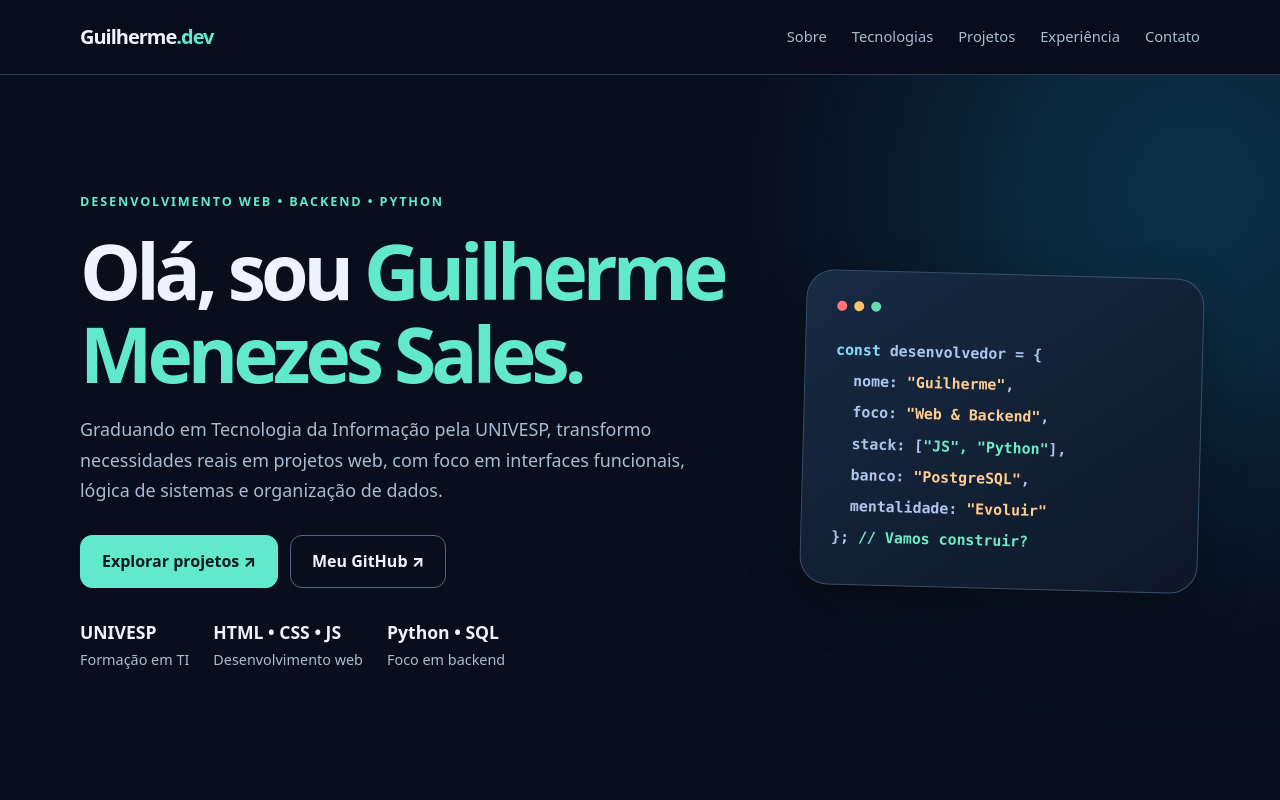
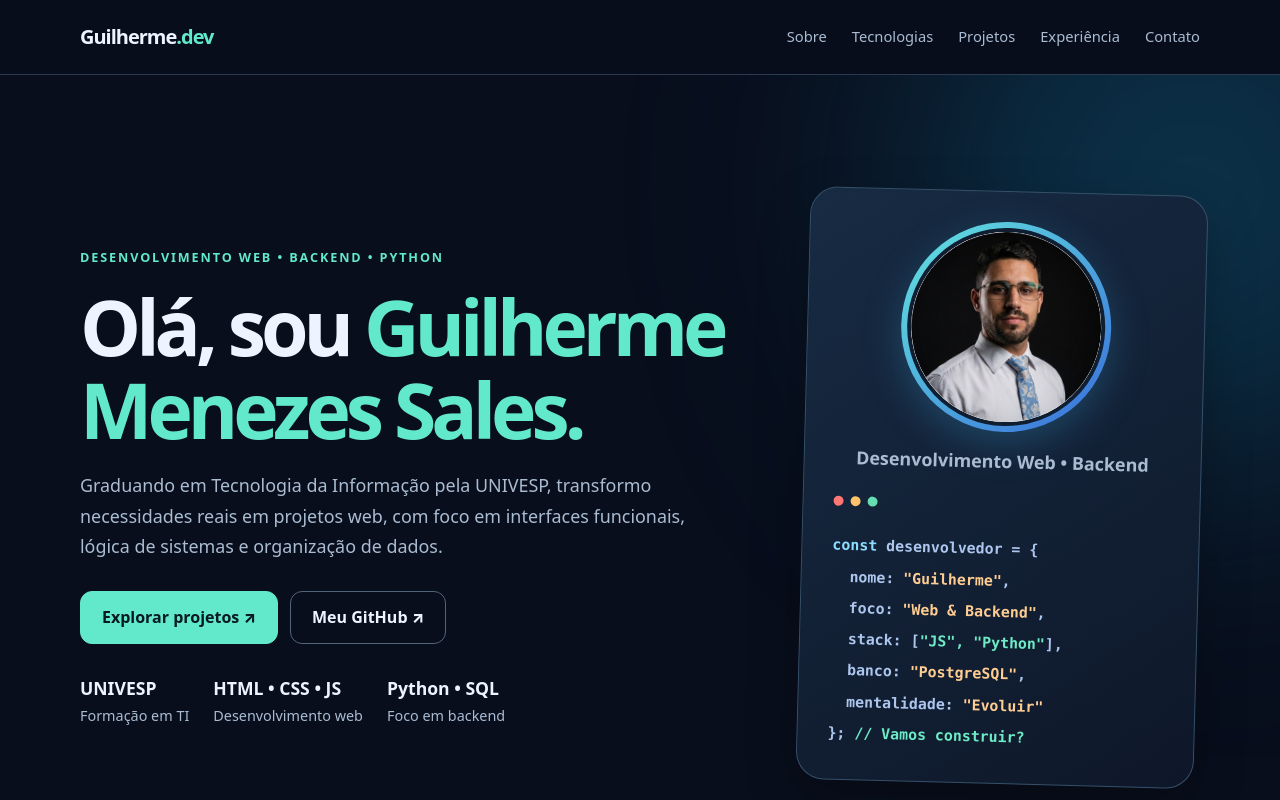
Before and after one commit to guilhermemsales22/Portf-lio-de-Guilherme-Menezes-Sales, a plain HTML site: page index.html in a window 1280 px wide. Shown: the top 800 px of the page. Drawn offline with Linux system fonts and the light colour scheme.

Commit message:
Add profile photo to portfolio
Co-authored-by: Copilot <223556219+Copilot@users.noreply.github.com>

```diff
--- a/index.html
+++ b/index.html
@@ -14,6 +14,7 @@
     section{padding:81px 0}.section-head{max-width:690px;margin-bottom:36px}.section-head h2{font-size:clamp(1.9rem,3.5vw,2.7rem);line-height:1.2;letter-spacing:-.04em;margin:8px 0 12px}.section-head p{color:var(--muted);margin:0}.about-grid{display:grid;grid-template-columns:1.2fr .8fr;gap:24px}.panel,.project,.timeline-item{background:var(--surface);border:1px solid var(--border);border-radius:20px}.panel{padding:28px}.panel p{color:var(--muted);margin:0 0 12px}.panel p:last-child{margin-bottom:0}.detail-list{display:grid;gap:13px}.detail-list div{display:flex;justify-content:space-between;gap:12px;border-bottom:1px solid var(--border);padding-bottom:11px}.detail-list span{color:var(--muted);text-align:right}.skills-grid{display:grid;grid-template-columns:repeat(4,1fr);gap:16px}.skill{padding:24px;background:var(--surface);border:1px solid var(--border);border-radius:18px}.skill .symbol{font-size:1.65rem}.skill h3{margin:8px 0 12px;font-size:1.07rem}.tags{display:flex;flex-wrap:wrap;gap:7px}.tag{font-size:.78rem;padding:5px 9px;border-radius:7px;background:#21354a;color:#cae3fc;border:1px solid #304b61}
     .projects{background:#0c1525}.filters{display:flex;flex-wrap:wrap;gap:10px;margin-bottom:24px}.filter{border:1px solid var(--border);border-radius:9px;background:var(--surface);color:var(--muted);padding:8px 15px}.filter[aria-pressed="true"]{background:var(--accent);color:#082025;border-color:var(--accent);font-weight:800}.projects-grid{display:grid;grid-template-columns:repeat(2,minmax(0,1fr));gap:20px}.project{overflow:hidden;transition:transform .2s,border-color .2s}.project:hover{transform:translateY(-4px);border-color:#467d93}.project-art{height:167px;padding:25px;display:flex;justify-content:space-between;align-items:end;background:radial-gradient(circle at 80% 0%,#326eab,transparent 55%),linear-gradient(135deg,#1d334d,#122137)}.project-art.education{background:radial-gradient(circle at 80% 0%,#238c7c,transparent 55%),linear-gradient(135deg,#17384a,#132239)}.project-art.finance{background:radial-gradient(circle at 85% 15%,#7e63cc,transparent 54%),linear-gradient(135deg,#242d53,#152139)}.project-art span{font-size:3rem}.project-art small{font:700 .85rem ui-monospace,monospace;color:#d6e8ff}.project-body{padding:25px}.project-body h3{font-size:1.2rem;margin:0 0 8px}.project-body p{color:var(--muted);margin:0 0 17px}.project-body .tags{margin-bottom:21px}.project-links{display:flex;flex-wrap:wrap;gap:16px}.project-links a{color:var(--accent);font-weight:750}.project-links a:hover{text-decoration:underline}.project[hidden]{display:none}
     .timeline{display:grid;gap:18px}.timeline-item{padding:24px 28px;display:grid;grid-template-columns:195px 1fr;gap:25px}.timeline-item time{color:var(--accent);font-size:.92rem;font-weight:700}.timeline-item h3{margin:0}.timeline-item p{margin:5px 0 0;color:var(--muted)}.education-grid{display:grid;grid-template-columns:repeat(2,1fr);gap:22px}.cert-list{color:var(--muted);padding-left:20px;margin:0}.cert-list li{padding-bottom:7px}.contact{background:linear-gradient(145deg,#142c3e,#0b192b);border-block:1px solid var(--border)}.contact-box{text-align:center;max-width:720px;margin:auto}.contact-box p{color:var(--muted)}.contact-box .actions{justify-content:center}.contact-details{margin:22px 0 0;color:var(--muted);overflow-wrap:anywhere}footer{padding:25px 0;color:var(--muted);font-size:.85rem;text-align:center}
+    .profile-photo-wrap{display:flex;align-items:center;justify-content:center;margin:0 auto 24px;width:210px;height:210px;padding:6px;border-radius:50%;background:linear-gradient(135deg,#63e6df,#386cdb);box-shadow:0 12px 38px rgba(61,161,219,.27)}.profile-photo{display:block;width:100%;height:100%;border-radius:50%;object-fit:cover;background:#fff;border:4px solid #101e31}.profile-caption{text-align:center;color:#c3d4ea;font-size:.87rem;margin:-10px 0 24px;font-weight:650}
     @media(max-width:900px){.hero-grid,.about-grid{grid-template-columns:1fr}.hero-panel{max-width:550px;transform:none}.skills-grid{grid-template-columns:repeat(2,1fr)}}
     @media(max-width:650px){.container{width:min(100% - 30px,1120px)}.hero{padding:76px 0 60px}section{padding:58px 0}.menu-toggle{display:block}nav{display:none;position:absolute;left:0;right:0;top:74px;padding:18px 24px 26px;flex-direction:column;align-items:stretch;background:#0b1525;border-bottom:1px solid var(--border)}nav.open{display:flex}nav a{padding:5px}.projects-grid,.education-grid,.skills-grid{grid-template-columns:1fr}.timeline-item{grid-template-columns:1fr;gap:8px}.hero-panel{padding:21px}.detail-list div{display:block}.detail-list span{display:block;text-align:left}.actions .btn{width:100%}}
     @media(prefers-reduced-motion:reduce){html{scroll-behavior:auto}*,*:before,*:after{transition:none!important;animation:none!important}}
@@ -38,7 +39,7 @@
         <div class="actions"><a class="btn" href="#projetos">Explorar projetos ↗</a><a class="btn secondary" href="https://github.com/guilhermemsales22" target="_blank" rel="noopener noreferrer">Meu GitHub ↗</a></div>
         <div class="statbar"><div><strong>UNIVESP</strong>Formação em TI</div><div><strong>HTML • CSS • JS</strong>Desenvolvimento web</div><div><strong>Python • SQL</strong>Foco em backend</div></div>
       </div>
-      <div class="hero-panel" aria-label="Resumo técnico em formato de código"><div class="terminal-dots"><i></i><i></i><i></i></div>
+      <div class="hero-panel" aria-label="Foto profissional e resumo técnico"><div class="profile-photo-wrap"><img class="profile-photo" src="foto-guilherme.png" alt="Foto profissional de Guilherme Menezes Sales" width="198" height="198" fetchpriority="high"></div><p class="profile-caption">Desenvolvimento Web • Backend</p><div class="terminal-dots"><i></i><i></i><i></i></div>
         <span class="code-line"><span class="key">const</span> desenvolvedor = {</span>
         <span class="code-line">&nbsp; nome: <span class="str">"Guilherme"</span>,</span>
         <span class="code-line">&nbsp; foco: <span class="str">"Web & Backend"</span>,</span>
```
Also changed, not shown: foto-guilherme.png (added), 1 other file.
